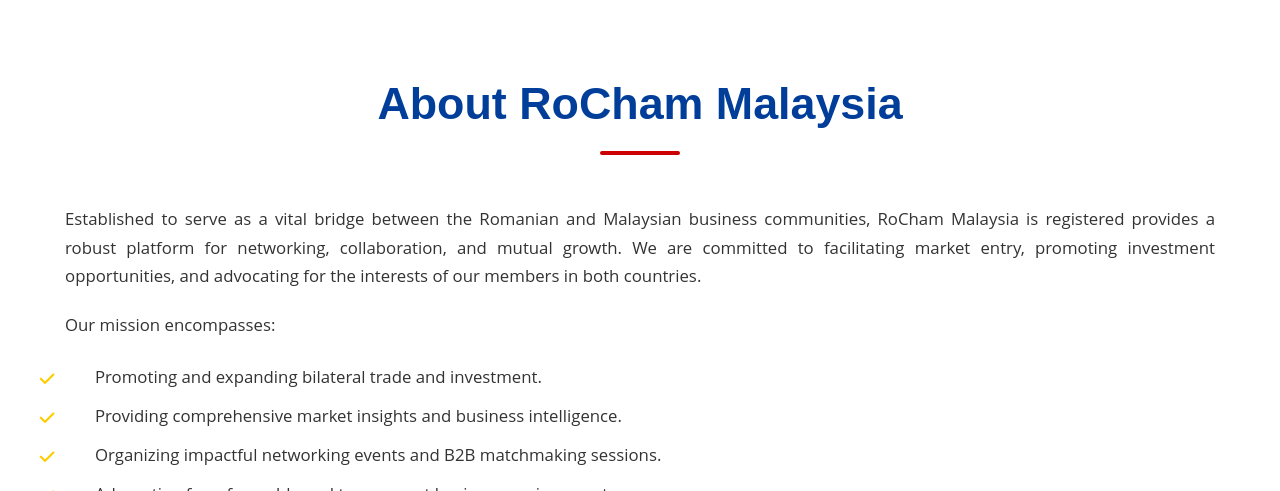
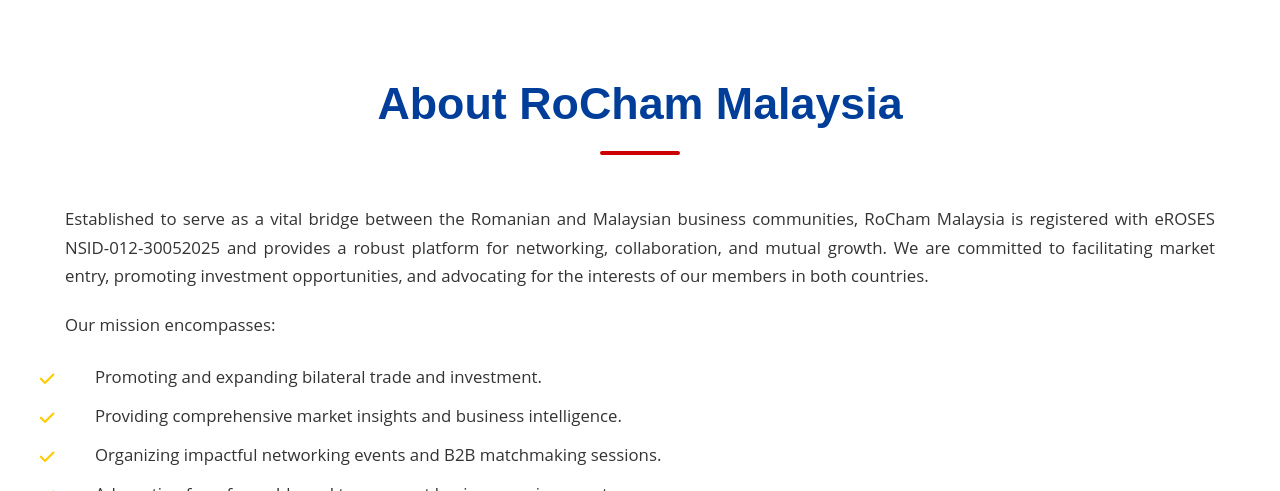
Before and after one commit to DanBarbu/RoCham.github.io, a plain HTML site: page index.html in a window 1280 px wide. Shown: the part 689-1180 px from the top of the page. Drawn offline with Linux system fonts and the light colour scheme.

Commit message:
Update index.html

```diff
--- a/index.html
+++ b/index.html
@@ -42,7 +42,7 @@
     <section id="about" class="section-padded">
         <div class="container">
             <h2>About RoCham Malaysia</h2>
-            <p>Established to serve as a vital bridge between the Romanian and Malaysian business communities, RoCham Malaysia is registered provides a robust platform for networking, collaboration, and mutual growth. We are committed to facilitating market entry, promoting investment opportunities, and advocating for the interests of our members in both countries.</p>
+            <p>Established to serve as a vital bridge between the Romanian and Malaysian business communities, RoCham Malaysia is registered with eROSES NSID-012-30052025 and provides a robust platform for networking, collaboration, and mutual growth. We are committed to facilitating market entry, promoting investment opportunities, and advocating for the interests of our members in both countries.</p>
             <p>Our mission encompasses:</p>
             <ul>
                 <li>Promoting and expanding bilateral trade and investment.</li>
```
